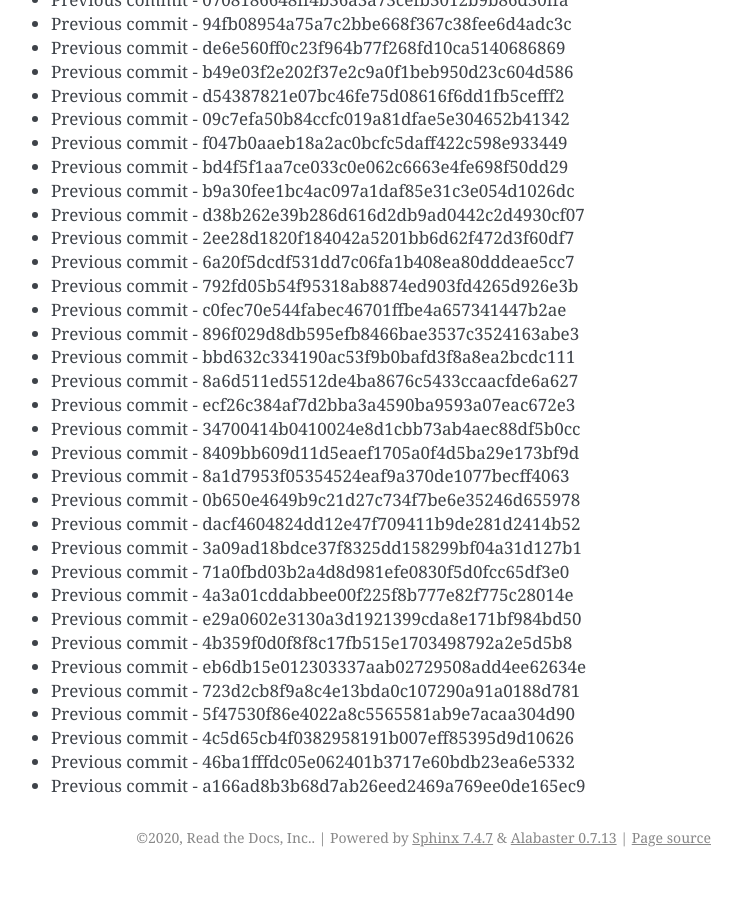
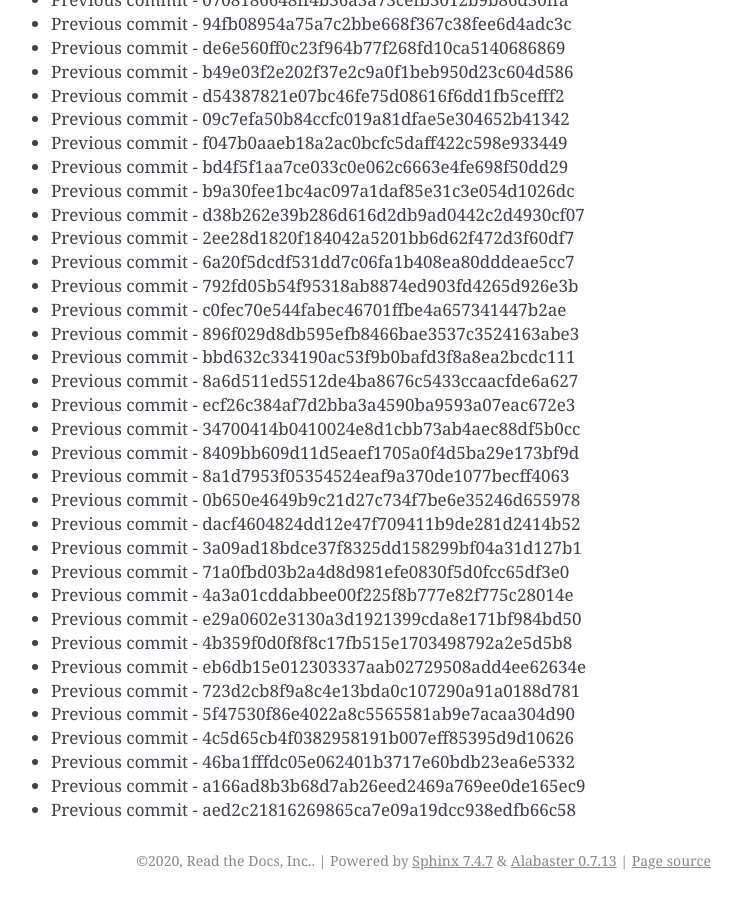
Before and after one commit to readthedocs/rtd-git-stresstest, a Sphinx documentation site: the page built from docs/updates.rst, in a window 1280 px wide and 900 px high, scrolled down 4058 px. Shown: the whole window, without its empty margins (399-1141 px from the left). Built offline with Sphinx 7.4.7, drawn with Linux system fonts in a browser that asks for light colours; before the commit the page ends 4935 px from its top, so only the background shows below that.

Commit message:
Generating commit from previous: aed2c21816269865ca7e09a19dcc938edfb66c58

```diff
--- a/docs/updates.rst
+++ b/docs/updates.rst
@@ -202,3 +202,4 @@ It can be tested for any performance characteristics.
 * Previous commit - 4c5d65cb4f0382958191b007eff85395d9d10626
 * Previous commit - 46ba1fffdc05e062401b3717e60bdb23ea6e5332
 * Previous commit - a166ad8b3b68d7ab26eed2469a769ee0de165ec9
+* Previous commit - aed2c21816269865ca7e09a19dcc938edfb66c58
```
